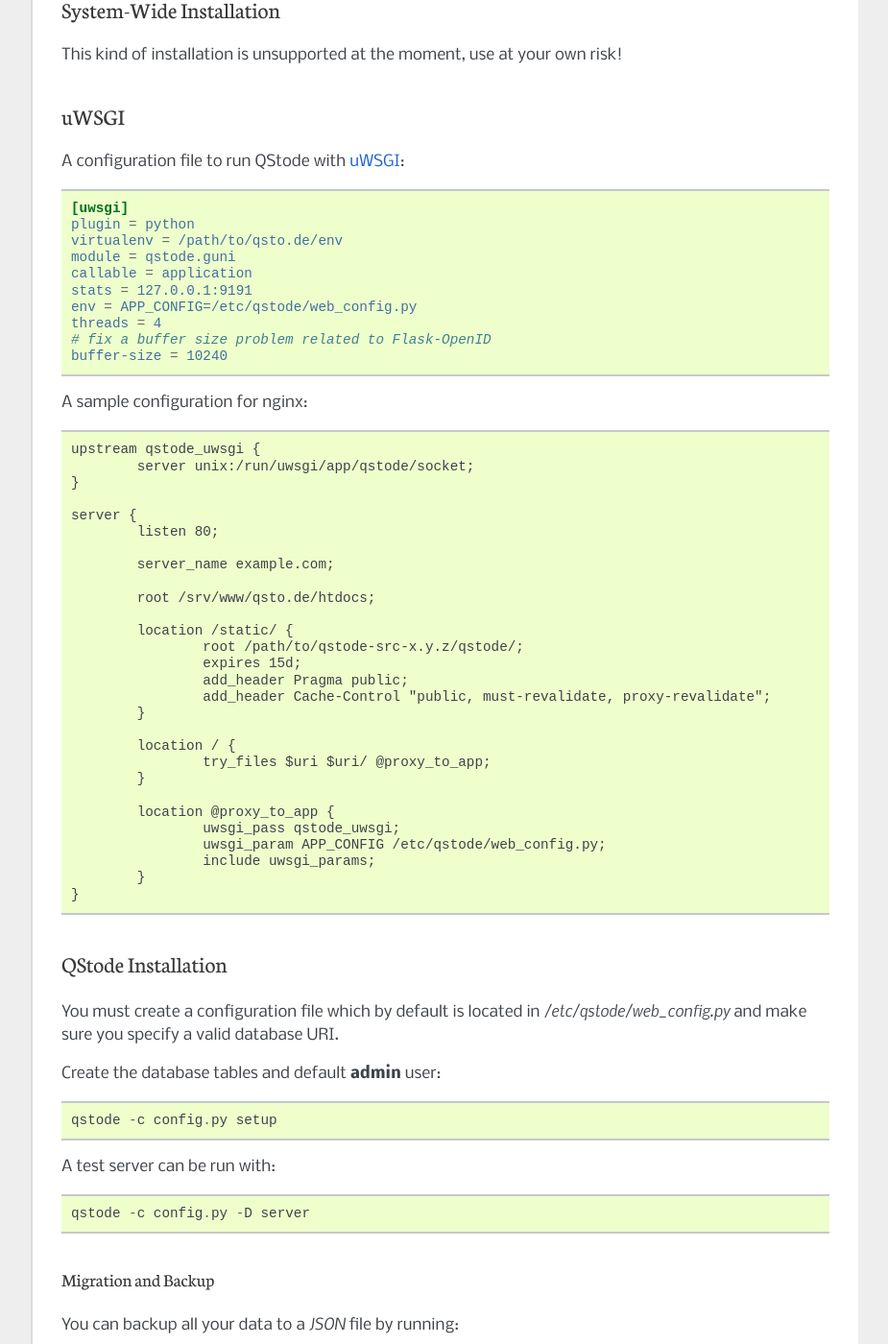
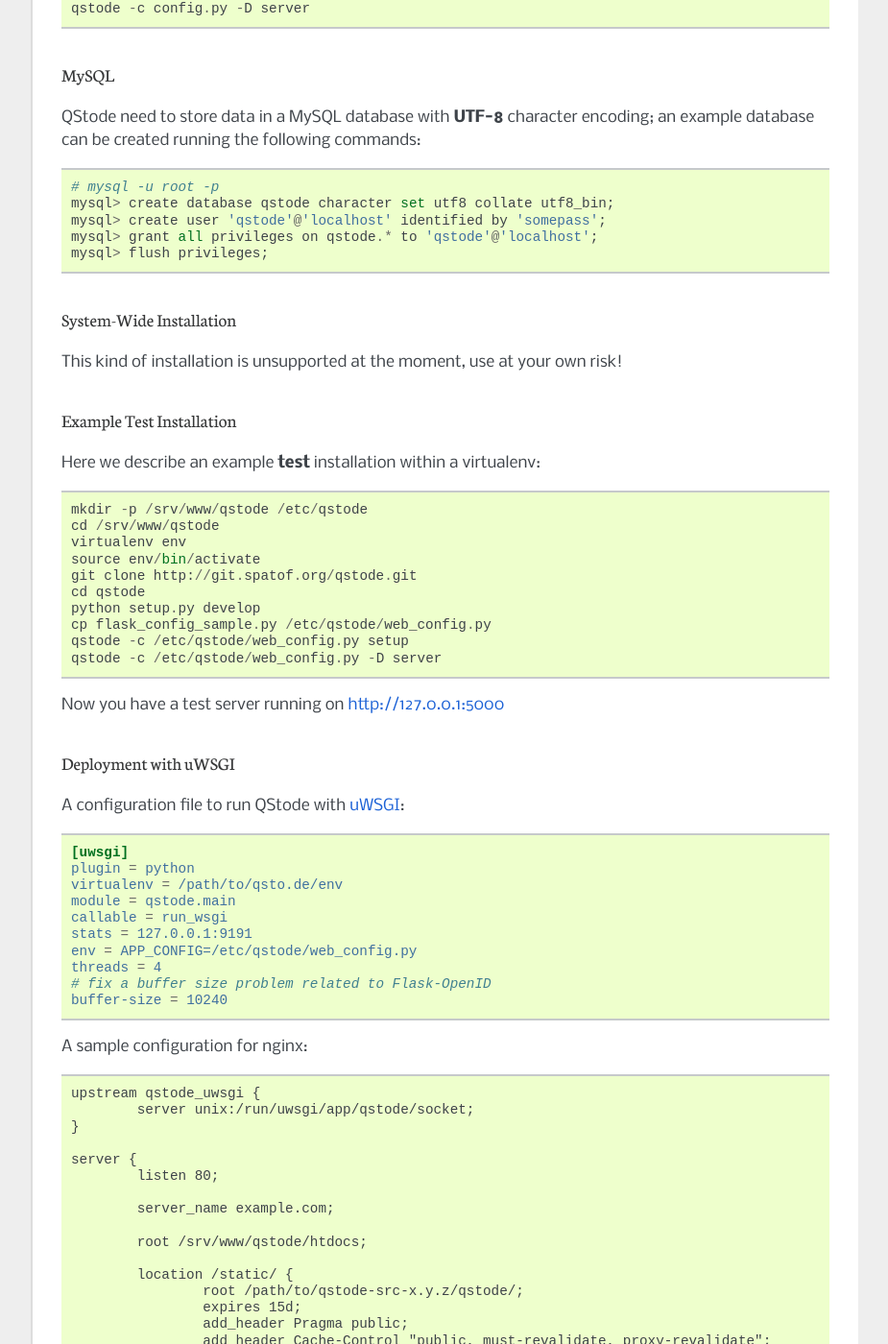
Before and after one commit to piger/qstode, a Sphinx documentation site: the page built from doc/installation.rst, in a window 1280 px wide and 1400 px high, scrolled down 885 px. Shown: the whole window at 96% size, without its empty margins (198-1123 px from the left). Built offline with Sphinx 7.4.7, drawn with Linux system fonts in a browser that asks for light colours; some of the changed text lies outside the part shown.

Commit message:
small corrections to the installation doc

```diff
--- a/doc/installation.rst
+++ b/doc/installation.rst
@@ -20,8 +20,29 @@
 allow you to keep a separate *Python environment* with specific
 versions of libraries and packages.
 
+Ubuntu font
+-----------
+
+The InK framework uses the `Ubuntu Font` which must be manually
+downloaded and extracted into `qstode-src-x.y.z/qstode/static/font`.
+
+QStode Installation
+-------------------
+
+You must create a configuration file which by default is located in
+`/etc/qstode/web_config.py` and make sure you specify a valid database
+URI.
+
+Create the database tables and default **admin** user::
+
+   qstode -c config.py setup
+
+A test server can be run with: ::
+
+   qstode -c config.py -D server
+
 MySQL
------
+'''''
 
 QStode need to store data in a MySQL database with **UTF-8** character
 encoding; an example database can be created running the following
@@ -33,20 +54,33 @@
   mysql> grant all privileges on qstode.* to 'qstode'@'localhost';
   mysql> flush privileges;
 
-Ubuntu font
-------------------------
-
-The InK framework uses the `Ubuntu Font` which must be manually
-downloaded and extracted into `qstode-src-x.y.z/qstode/static/font`.
 
 System-Wide Installation
-------------------------
+''''''''''''''''''''''''
 
 This kind of installation is unsupported at the moment, use at your
 own risk!
 
-uWSGI
------
+Example Test Installation
+'''''''''''''''''''''''''
+
+Here we describe an example **test** installation within a virtualenv::
+
+   mkdir -p /srv/www/qstode /etc/qstode
+   cd /srv/www/qstode
+   virtualenv env
+   source env/bin/activate
+   git clone http://git.spatof.org/qstode.git
+   cd qstode
+   python setup.py develop
+   cp flask_config_sample.py /etc/qstode/web_config.py
+   qstode -c /etc/qstode/web_config.py setup
+   qstode -c /etc/qstode/web_config.py -D server
+
+Now you have a test server running on http://127.0.0.1:5000
+
+Deployment with uWSGI
+'''''''''''''''''''''
 
 A configuration file to run QStode with `uWSGI`_:
 
@@ -55,8 +89,8 @@
    [uwsgi]
    plugin = python
    virtualenv = /path/to/qsto.de/env
-   module = qstode.guni
-   callable = application
+   module = qstode.main
+   callable = run_wsgi
    stats = 127.0.0.1:9191
    env = APP_CONFIG=/etc/qstode/web_config.py
    threads = 4
@@ -74,7 +108,7 @@
 
 	  server_name example.com;
 
-	  root /srv/www/qsto.de/htdocs;
+	  root /srv/www/qstode/htdocs;
 
 	  location /static/ {
 		  root /path/to/qstode-src-x.y.z/qstode/;
@@ -94,21 +128,6 @@
 	  }
   }
 
-QStode Installation
--------------------
-
-You must create a configuration file which by default is located in
-`/etc/qstode/web_config.py` and make sure you specify a valid database
-URI.
-
-Create the database tables and default **admin** user::
-
-   qstode -c config.py setup
-
-A test server can be run with: ::
-
-   qstode -c config.py -D server
-
 Migration and Backup
 ''''''''''''''''''''
 
@@ -125,21 +144,6 @@
 
    qstode-index -c /path/to/config.py
 
-Example Installation
-''''''''''''''''''''
-
-Here we describe an example installation: ::
-
-   mkdir -p /srv/www/qsto.de /etc/qstode
-   cd /srv/www/qsto.de
-   git clone http://git.spatof.org/qstode.git
-   cd qstode
-   cp flask_config_sample.py /etc/qstode/web_config.py
-   qstode -c /etc/qstode/web_config.py setup
-   qstode -c /etc/qstode/web_config.py -D server
-
-Now you have a test server running on http://127.0.0.1:5000
-
 
 .. _setuptools: https://pypi.python.org/pypi/setuptools
 .. _virtualenv: http://www.virtualenv.org/en/latest/
```
